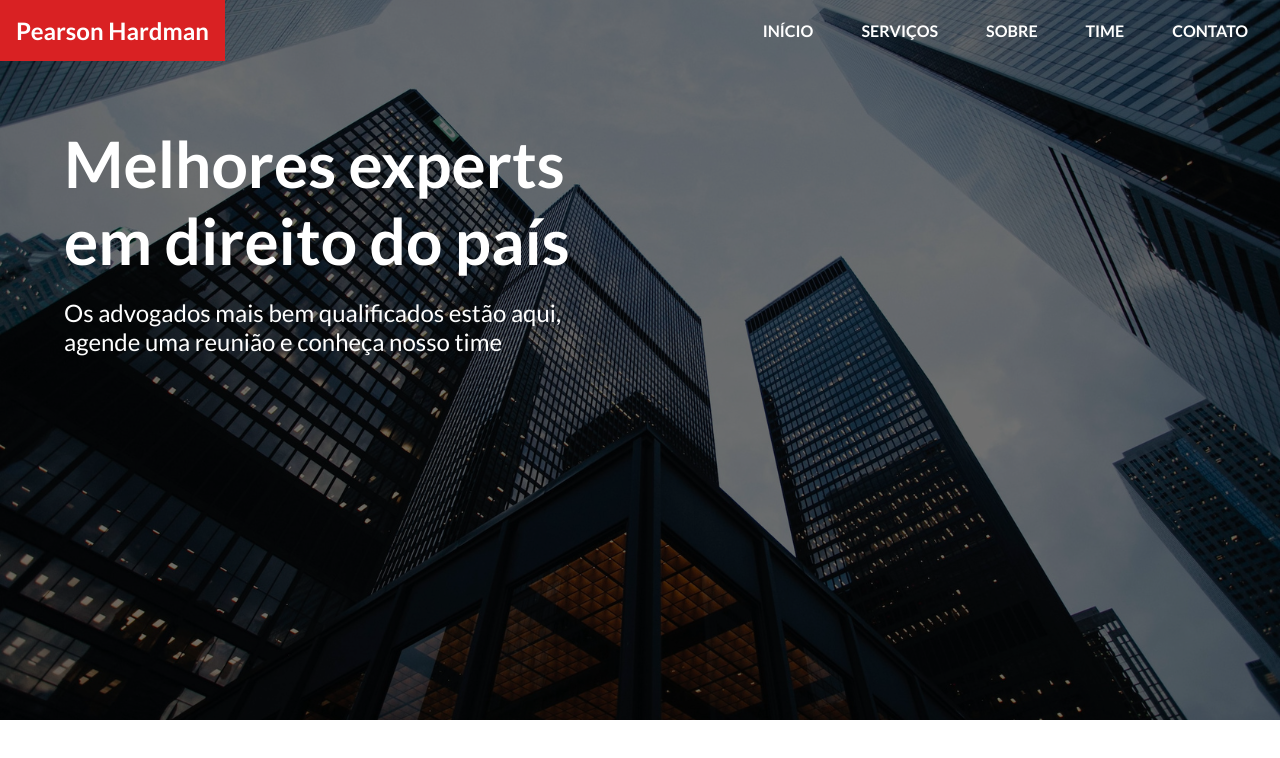
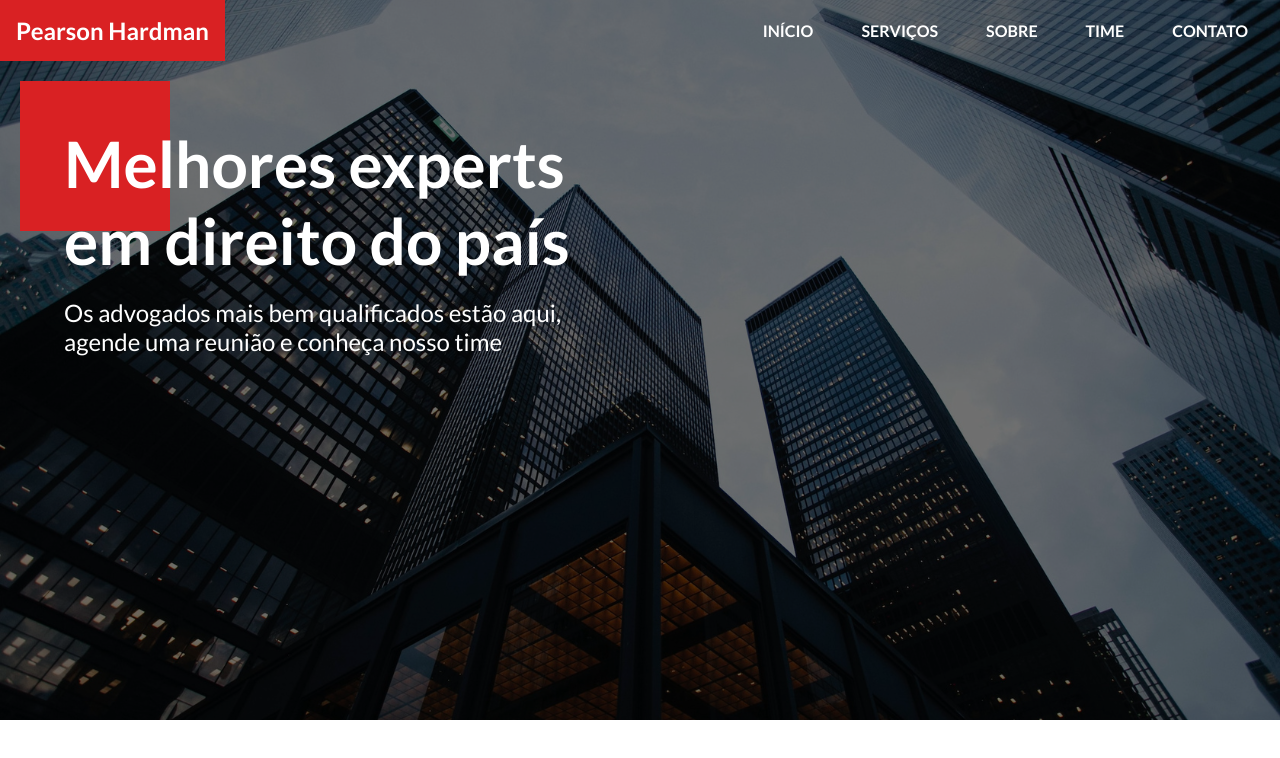
Before and after one commit to klebermkardel/front-week, a plain HTML site: page index.html in a window 1280 px wide. Drawn offline with nearby package versions, Linux system fonts and the light colour scheme.

Commit message:
Cria estilo do quadrado que fica atrás do título do banner

```diff
--- a/CSS/styles.css
+++ b/CSS/styles.css
@@ -83,8 +83,21 @@ i {
 .banner h2 {
   font-size: 4rem;
   margin-bottom: 1.2rem;
+  position: relative;
+  z-index: 2;
 }
 
 .banner p {
   font-size: 1.5rem;
 }
+
+.square {
+  display: block;
+  width: 150px;
+  height: 150px;
+  background-color: var(--main-color);
+  position: absolute;
+  z-index: 1;
+  left: 20px;
+  top: 20px;
+}
```
